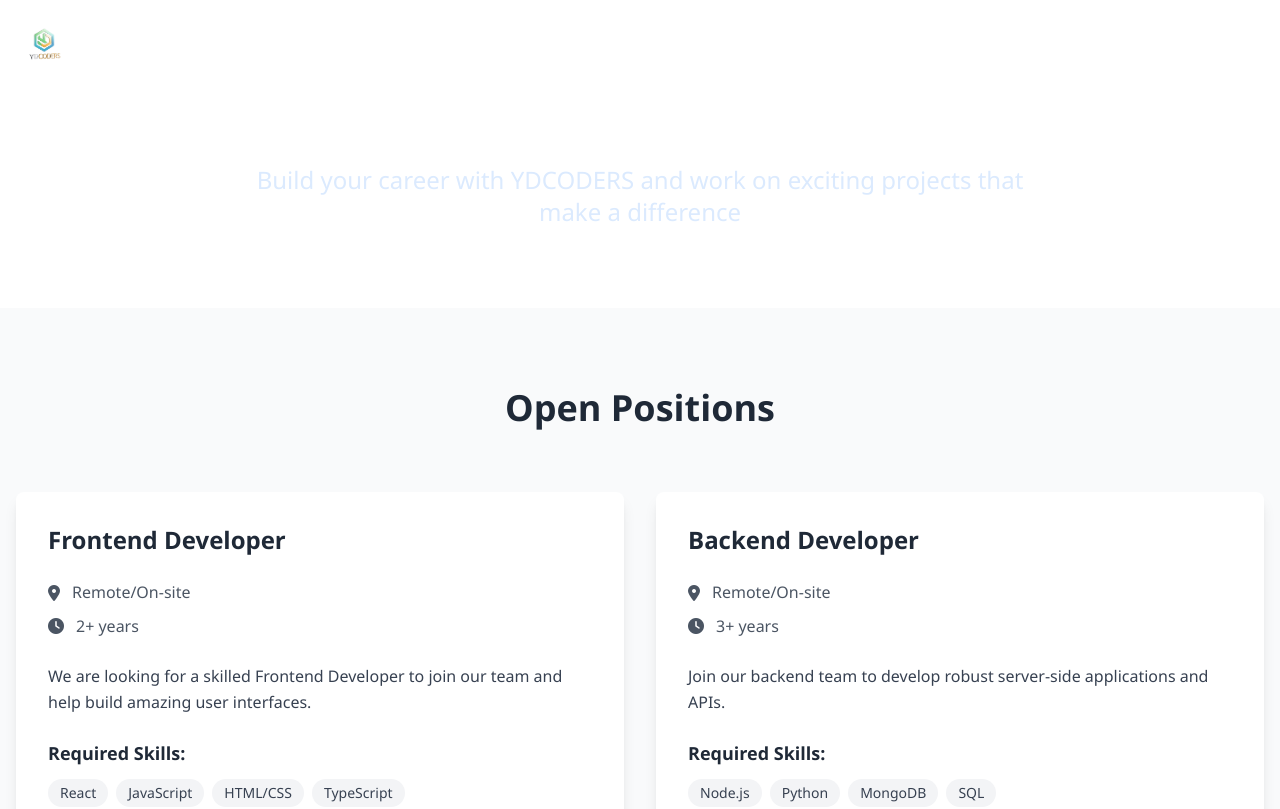
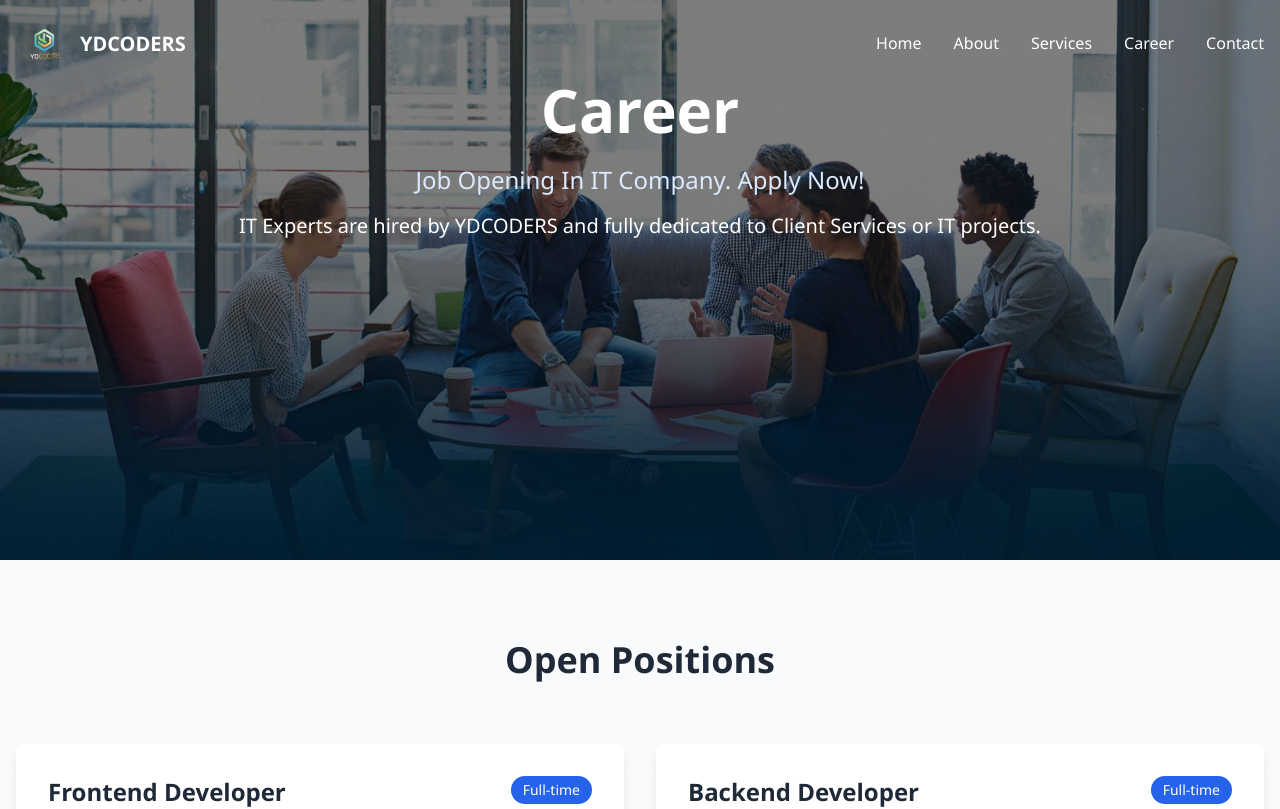
Before and after one commit to Harsh4949/ydcoders-web, a React (Vite) app: page /careers in a window 1280 px wide. Shown: the top 809 px of the page. Built offline with nearby package versions, Linux system fonts and the light colour scheme; some icons are missing.

Commit message:
feat: add career background image and update experience requirements for job positions

```diff
--- a/src/pages/Careers.jsx
+++ b/src/pages/Careers.jsx
@@ -1,5 +1,6 @@
 import React, { useState } from 'react';
 import { submitCareerApplication } from '../services/firebase';
+import careerBackground from '../assets/cariorbackground.jpg';
 
 const Careers = () => {
   const [formData, setFormData] = useState({
@@ -19,7 +20,7 @@ const Careers = () => {
       title: 'Frontend Developer',
       type: 'Full-time',
       location: 'Remote/On-site',
-      experience: '2+ years',
+      experience: '0-2 years',
       skills: ['React', 'JavaScript', 'HTML/CSS', 'TypeScript'],
       description: 'We are looking for a skilled Frontend Developer to join our team and help build amazing user interfaces.'
     },
@@ -27,7 +28,7 @@ const Careers = () => {
       title: 'Backend Developer',
       type: 'Full-time',
       location: 'Remote/On-site',
-      experience: '3+ years',
+      experience: '0-2 years',
       skills: ['Node.js', 'Python', 'MongoDB', 'SQL'],
       description: 'Join our backend team to develop robust server-side applications and APIs.'
     },
@@ -35,7 +36,7 @@ const Careers = () => {
       title: 'Full Stack Developer',
       type: 'Full-time',
       location: 'Remote/On-site',
-      experience: '4+ years',
+      experience: '0-2 years',
       skills: ['MERN Stack', 'Python', 'DevOps', 'Cloud'],
       description: 'Looking for an experienced Full Stack Developer to work on end-to-end web applications.'
     },
@@ -43,7 +44,7 @@ const Careers = () => {
       title: 'Mobile App Developer',
       type: 'Full-time',
       location: 'Remote/On-site',
-      experience: '2+ years',
+      experience: '0-2 years',
       skills: ['React Native', 'Flutter', 'iOS', 'Android'],
       description: 'Develop cross-platform mobile applications using modern frameworks.'
     }
@@ -90,13 +91,25 @@ const Careers = () => {
   return (
     <div className="careers-page">
       {/* Hero Section */}
-      <section className="careers-hero py-20 bg-gradient-to-r from-primary to-secondary text-white">
-        <div className="container mx-auto px-4 max-w-7xl">
+      <section
+        className="careers-hero py-20 text-white relative overflow-hidden"
+        style={{
+          backgroundImage: `url(${careerBackground})`,
+          backgroundSize: 'cover',
+          backgroundPosition: 'center',
+          backgroundRepeat: 'no-repeat',
+          height: '70vh'
+        }}
+      >
+        <div className="container mx-auto px-4 max-w-7xl relative z-10">
           <div className="text-center">
-            <h1 className="hero-title text-4xl md:text-6xl font-bold mb-6">Join Our Team</h1>
-            <p className="hero-subtitle text-xl md:text-2xl text-blue-100 max-w-3xl mx-auto">
-              Build your career with YDCODERS and work on exciting projects that make a difference
+            <h1 className="hero-title text-4xl md:text-6xl font-bold mb-6">Career</h1>
+            <p className="hero-subtitle text-xl md:text-2xl text-blue-100 max-w-3xl mx-auto mb-4">
+              Job Opening In IT Company. Apply Now!
             </p>
+            <div className="hero-description text-lg md:text-xl text-white max-w-4xl mx-auto">
+              <p>IT Experts are hired by YDCODERS and fully dedicated to Client Services or IT projects.</p>
+            </div>
           </div>
         </div>
       </section>
@@ -115,18 +128,18 @@ const Careers = () => {
                   <div className="p-8">
                     <div className="flex justify-between items-start mb-6">
                       <h5 className="position-title text-2xl font-bold text-gray-800">{position.title}</h5>
-                      <span className="position-type bg-primary text-white px-3 py-1 rounded-full text-sm font-medium">
+                      <span className="position-type bg-blue-600 text-white px-3 py-1 rounded-full text-sm font-medium">
                         {position.type}
                       </span>
                     </div>
 
                     <div className="position-meta mb-6 space-y-2">
                       <div className="meta-item flex items-center text-gray-600">
-                        <i className="fas fa-map-marker-alt mr-3 text-primary"></i>
+                        <i className="fas fa-map-marker-alt mr-3 text-blue-600"></i>
                         {position.location}
                       </div>
                       <div className="meta-item flex items-center text-gray-600">
-                        <i className="fas fa-clock mr-3 text-primary"></i>
+                        <i className="fas fa-clock mr-3 text-blue-600"></i>
                         {position.experience}
                       </div>
                     </div>
@@ -141,7 +154,7 @@ const Careers = () => {
                         {position.skills.map((skill, skillIndex) => (
                           <span
                             key={skillIndex}
-                            className="skill-tag bg-gray-100 text-gray-700 px-3 py-1 rounded-full text-sm font-medium hover:bg-primary hover:text-white transition-colors duration-200"
+                            className="skill-tag bg-gray-100 text-gray-700 px-3 py-1 rounded-full text-sm font-medium hover:bg-blue-600 hover:text-white transition-colors duration-200"
                           >
                             {skill}
                           </span>
@@ -185,7 +198,7 @@ const Careers = () => {
                       value={formData.name}
                       onChange={handleInputChange}
                       required
-                      className="w-full px-4 py-3 border border-gray-300 rounded-lg focus:ring-2 focus:ring-primary focus:border-transparent transition-all duration-300 outline-none"
+                      className="w-full px-4 py-3 border border-gray-300 rounded-lg focus:ring-2 focus:ring-blue-500 focus:border-transparent transition-all duration-300 outline-none"
                     />
                   </div>
 
@@ -199,7 +212,7 @@ const Careers = () => {
                       value={formData.email}
                       onChange={handleInputChange}
                       required
-                      className="w-full px-4 py-3 border border-gray-300 rounded-lg focus:ring-2 focus:ring-primary focus:border-transparent transition-all duration-300 outline-none"
+                      className="w-full px-4 py-3 border border-gray-300 rounded-lg focus:ring-2 focus:ring-blue-500 focus:border-transparent transition-all duration-300 outline-none"
                     />
                   </div>
                 </div>
@@ -215,7 +228,7 @@ const Careers = () => {
                       value={formData.phone}
                       onChange={handleInputChange}
                       required
-                      className="w-full px-4 py-3 border border-gray-300 rounded-lg focus:ring-2 focus:ring-primary focus:border-transparent transition-all duration-300 outline-none"
+                      className="w-full px-4 py-3 border border-gray-300 rounded-lg focus:ring-2 focus:ring-blue-500 focus:border-transparent transition-all duration-300 outline-none"
                     />
                   </div>
 
@@ -228,7 +241,7 @@ const Careers = () => {
                       value={formData.position}
                       onChange={handleInputChange}
                       required
-                      className="w-full px-4 py-3 border border-gray-300 rounded-lg focus:ring-2 focus:ring-primary focus:border-transparent transition-all duration-300 outline-none bg-white"
+                      className="w-full px-4 py-3 border border-gray-300 rounded-lg focus:ring-2 focus:ring-blue-500 focus:border-transparent transition-all duration-300 outline-none bg-white"
                     >
                       <option value="">Select Position</option>
                       {positions.map((pos, index) => (
@@ -249,7 +262,7 @@ const Careers = () => {
                     onChange={handleInputChange}
                     placeholder="e.g., 3 years"
                     required
-                    className="w-full px-4 py-3 border border-gray-300 rounded-lg focus:ring-2 focus:ring-primary focus:border-transparent transition-all duration-300 outline-none"
+                    className="w-full px-4 py-3 border border-gray-300 rounded-lg focus:ring-2 focus:ring-blue-500 focus:border-transparent transition-all duration-300 outline-none"
                   />
                 </div>
 
@@ -264,7 +277,7 @@ const Careers = () => {
                     onChange={handleInputChange}
                     placeholder="e.g., React, Node.js, Python"
                     required
-                    className="w-full px-4 py-3 border border-gray-300 rounded-lg focus:ring-2 focus:ring-primary focus:border-transparent transition-all duration-300 outline-none"
+                    className="w-full px-4 py-3 border border-gray-300 rounded-lg focus:ring-2 focus:ring-blue-500 focus:border-transparent transition-all duration-300 outline-none"
                   />
                 </div>
 
@@ -278,14 +291,14 @@ const Careers = () => {
                     value={formData.message}
                     onChange={handleInputChange}
                     placeholder="Tell us why you're interested in this position..."
-                    className="w-full px-4 py-3 border border-gray-300 rounded-lg focus:ring-2 focus:ring-primary focus:border-transparent transition-all duration-300 outline-none resize-none"
+                    className="w-full px-4 py-3 border border-gray-300 rounded-lg focus:ring-2 focus:ring-blue-500 focus:border-transparent transition-all duration-300 outline-none resize-none"
                   />
                 </div>
 
                 <button
                   type="submit"
                   disabled={isSubmitting}
-                  className="w-full bg-primary hover:bg-primary-dark text-white font-semibold py-4 px-6 rounded-lg transition-all duration-300 disabled:opacity-70 disabled:cursor-not-allowed hover:shadow-lg transform hover:-translate-y-0.5"
+                  className="w-full bg-blue-600 hover:bg-blue-700 text-white font-semibold py-4 px-6 rounded-lg transition-all duration-300 disabled:opacity-70 disabled:cursor-not-allowed hover:shadow-lg transform hover:-translate-y-0.5 focus:outline-none focus:ring-4 focus:ring-blue-300"
                 >
                   {isSubmitting ? 'Submitting Application...' : 'Submit Application'}
                 </button>
```
Also changed, not shown: src/assets/cariorbackground.jpg (added).
